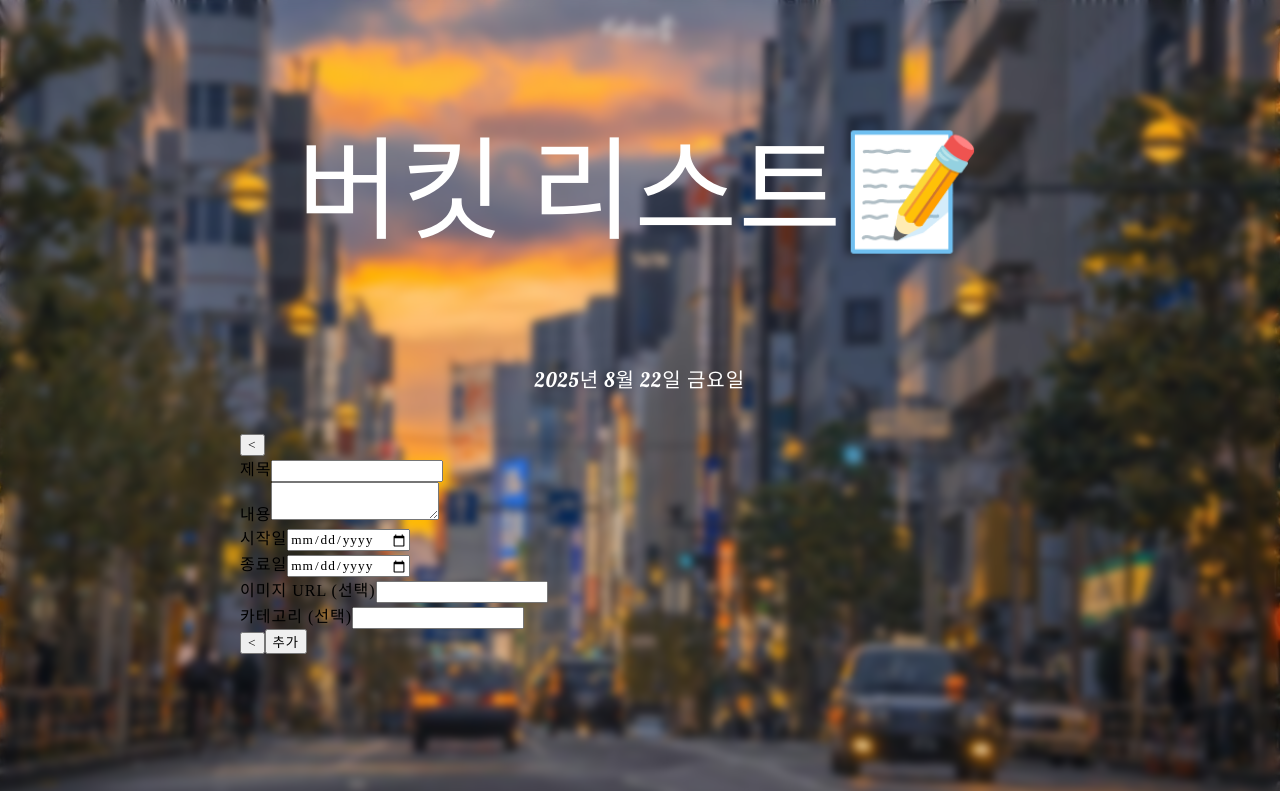
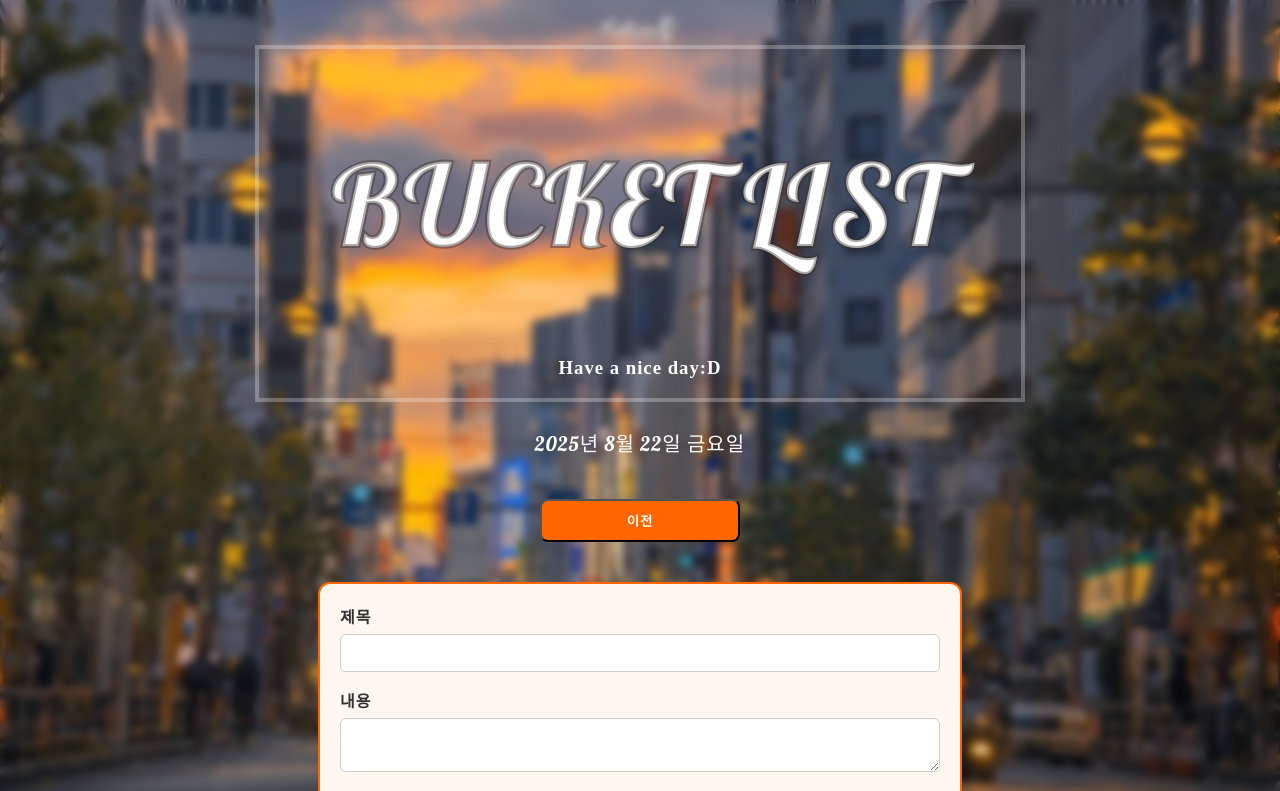
Before and after one commit to seyniss/MERN-Team-PROJECT, a React (Vite) app in the folder frontend/: page /new in a window 1280 px wide. Shown: the top 791 px of the page. Built offline with nearby package versions, Linux system fonts and the light colour scheme; no server answers; a web font is replaced by a local one.

Commit message:
update
update

```diff
--- a/frontend/src/App.css
+++ b/frontend/src/App.css
@@ -16,4 +16,5 @@ body {
   background-position: center;
   background-repeat: no-repeat;
   backdrop-filter:blur(4px);
+  background-attachment: fixed
 }
--- /dev/null
+++ b/frontend/src/components/Back.css
@@ -0,0 +1,19 @@
+.back-btn {
+  display: block;
+  width: 200px;            /* 버튼 폭 */
+  padding: 10px 20px;
+  background: #ff6600;
+  color: white;
+  border-radius: 8px;
+  text-decoration: none;
+  text-align: center;
+  font-weight: bold;
+  box-shadow: none;        /* 그림자 제거 */
+  margin: 0 auto;          /* 부모 안에서 가운데 정렬 */
+  transition: all 0.3s;
+}
+
+.back-btn:hover {
+  background: #e05500;     /* 호버 시 색 변경 */
+  transform: translateY(-2px);
+}
--- a/frontend/src/components/Back.jsx
+++ b/frontend/src/components/Back.jsx
@@ -1,12 +1,13 @@
 import React from 'react'
 import './BucketEditor.css'
 import { useNavigate } from 'react-router-dom'
+import './Back.css'
 
 const Back = () => {
     const nav = useNavigate()
     return (
         <div>
-            <button onClick={() => nav(-1)}>{'<'}</button>
+            <button className='back-btn' onClick={() => nav(-1)}>{'이전'}</button>
         </div>
     )
 }
--- a/frontend/src/components/BucketEditor.css
+++ b/frontend/src/components/BucketEditor.css
@@ -1,22 +1,77 @@
-.TodoEditor {
-    display: flex;
-    gap: 10px;
+/* 전체 폼 */
+.Editor {
+  max-width: 600px;         /* 가로 폭 제한 */
+  margin: 40px auto;        /* 화면 가운데 정렬 */
+  padding: 20px;
+  background: #fff8f0;      /* 연한 배경 */
+  border: 2px solid #ff6600;
+  border-radius: 12px;
+  box-shadow: 4px 4px 12px rgba(0,0,0,0.1);
+  font-family: 'Roboto', sans-serif;
 }
 
-.TodoEditor input{
-    flex: 1;
-    padding: 15px;
-    border: 1px solid lightgray;
-    border-radius: 5px;
+/* 입력 그룹 */
+.input-group {
+  display: flex;
+  flex-direction: column;
+  margin-bottom: 16px;
 }
 
-.TodoEditor button {
-    border: 1px solid lightgray;
-    border-radius: 5px;
-    cursor: pointer;
-    color: white;
-    width: 80px;
-    background-color: slateblue;
-    font-size: 17px;
-    font-weight: 700;
+.input-group label {
+  font-weight: bold;
+  margin-bottom: 6px;
+  color: #333;
 }
+
+.input-group input,
+.input-group textarea {
+  padding: 10px;
+  border: 1px solid #ccc;
+  border-radius: 6px;
+  font-size: 14px;
+  transition: all 0.2s;
+}
+
+.input-group input:focus,
+.input-group textarea:focus {
+  border-color: #ff6600;
+  outline: none;
+  box-shadow: 0 0 6px rgba(255,102,0,0.4);
+}
+
+/* 버튼 그룹 */
+.button-group {
+  display: flex;
+  justify-content: space-between; /* 좌우 배치 */
+  margin-top: 20px;
+}
+
+.button-group button {
+  padding: 10px 20px;
+  border: none;
+  border-radius: 6px;
+  font-size: 14px;
+  font-weight: bold;
+  cursor: pointer;
+  transition: all 0.3s;
+}
+
+/* 뒤로가기 버튼 */
+.button-group button[type="button"] {
+  background: #ddd;
+  color: #333;
+}
+
+.button-group button[type="button"]:hover {
+  background: #bbb;
+}
+
+/* 제출 버튼 */
+.button-group button[type="submit"] {
+  background: #ff6600;
+  color: #fff;
+}
+
+.button-group button[type="submit"]:hover {
+  background: #e05500;
+}
--- a/frontend/src/components/BucketList.css
+++ b/frontend/src/components/BucketList.css
@@ -5,6 +5,7 @@
 }
 
 .TodoList h4{
+    font-size: 25px;
     margin-bottom: 1px;
     color : #fff;
 }
@@ -18,6 +19,14 @@
   outline: none;
   background-color: #d4d0cf6d;
 }
+
+.TodoList>input::placeholder{
+      color: hsl(300, 6%, 93%);        /* 주황색 */
+    font-style: italic;    /* 기울임체 */
+    font-size: 15px;
+}
+
+
 .TodoList>input:hover {
 background-color : #fff; /* 호버 시 색 변경 */
 }
--- a/frontend/src/components/BucketList.jsx
+++ b/frontend/src/components/BucketList.jsx
@@ -19,7 +19,7 @@ const BucketList = ({ buckets, deleteBucket, toggleBucket }) => {
   return (
     <div className='TodoList'>
       <h4>Todo List ☑️</h4>
-      <input value={search} onChange={onChangeSearch} type="text" placeholder='검색어 입력' />
+      <input value={search} onChange={onChangeSearch} type="text" placeholder='검색어 입력하세요!' />
       <div className="todos-wrapper">
         {filteredBuckets.map((bucket) => (<BucketItem key={bucket._id} bucket={bucket} deleteBucket={deleteBucket} toggleBucket={toggleBucket} />))}
       </div>
--- a/frontend/src/components/Editor.jsx
+++ b/frontend/src/components/Editor.jsx
@@ -57,7 +57,7 @@ const Editor = ({ onSubmit, initData }) => {
         <input name="category" value={input.category} onChange={handleChange} />
       </div>
       <div className="button-group">
-        <button type="button" onClick={() => nav(-1)}>{'<'}</button>
+        <button type="button" onClick={() => nav(-1)}>{'취소'}</button>
         <button type='submit'>{initData ? '수정 완료' : '추가'} </button>
       </div>
     </form>
--- a/frontend/src/components/Header.css
+++ b/frontend/src/components/Header.css
@@ -7,6 +7,17 @@ header h1 {
     color: #fff;
     align-self: center;
     font-size: 7rem;
+    -webkit-text-stroke: 4px #352b2b69; /* 글씨 테두리 */
+  color: white;
+}
+
+header h3{
+     display: flex;
+    justify-content: center; /* 가로 가운데 */
+    align-items: center;     /* 세로 가운데 (높이 있을 경우) */
+    height: 1px;
+    color : #fff;
+
 }
 
 header h4 {
--- a/frontend/src/components/Header.jsx
+++ b/frontend/src/components/Header.jsx
@@ -4,7 +4,10 @@ import './Header.css'
 const Header = () => {
   return (
     <header>
-      <h1>버킷 리스트📝</h1>
+      <div className='empty-box'>
+      <h1>BUCKET LIST</h1>
+      <h3>Have a nice day:D</h3>
+      </div>
       <h4>{new Date().toLocaleString('ko-KR', { year: 'numeric', month: 'long', day: 'numeric', weekday: 'long' })}</h4>
     </header>
   )
--- /dev/null
+++ b/frontend/src/pages/Home.css
@@ -0,0 +1,16 @@
+.bucket-btn {
+  display: block;          /* inline-block → block 으로 */
+  margin: 20px auto;       /* 좌우 자동 → 가로 가운데 정렬 */
+  width: fit-content;      /* 버튼 크기만큼만 */
+  padding: 10px 20px;
+  background: #ff6600;
+  color : white;
+  border-radius: 8px;
+  text-decoration: none;
+}
+
+
+.bucket-btn:hover {
+  background: #e05500;
+  transform: translateY(-2px);
+}
--- a/frontend/src/pages/Home.jsx
+++ b/frontend/src/pages/Home.jsx
@@ -2,12 +2,14 @@ import React from 'react'
 import { Link, } from 'react-router-dom'
 import Header from '../components/Header'
 import BucketList from '../components/BucketList'
+import './Home.css'
+
 
 const Home = ({ buckets, deleteBucket, toggleBucket }) => {
   return (
-    <div>
+    <div className='bucket-wrapper'>
       <Header />
-      <Link to="/new">추가</Link>
+      <Link to="/new" className="bucket-btn">bucketlist➕</Link>
       <BucketList buckets={buckets} deleteBucket={deleteBucket} toggleBucket={toggleBucket} />
     </div>
   );
```
